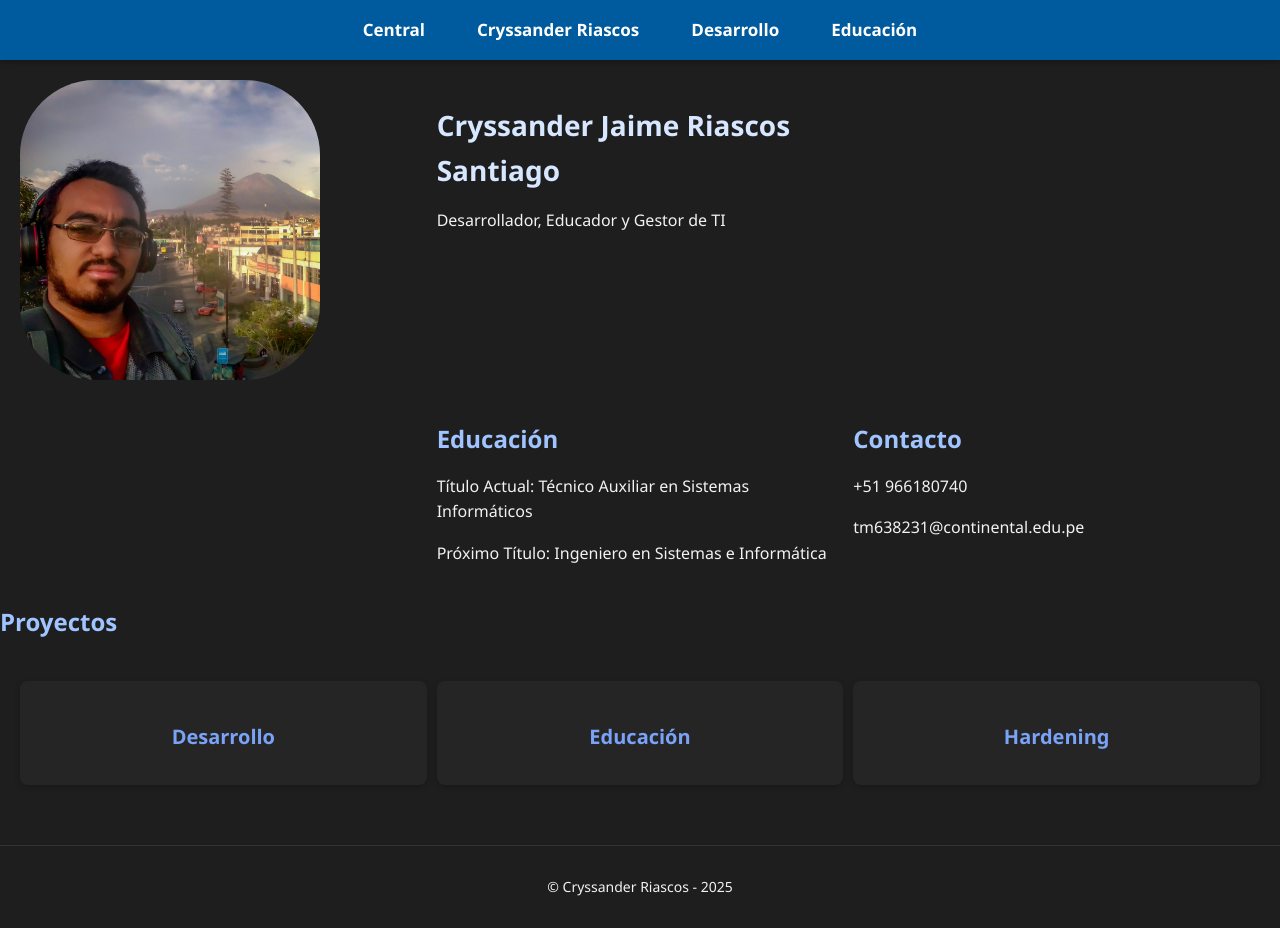
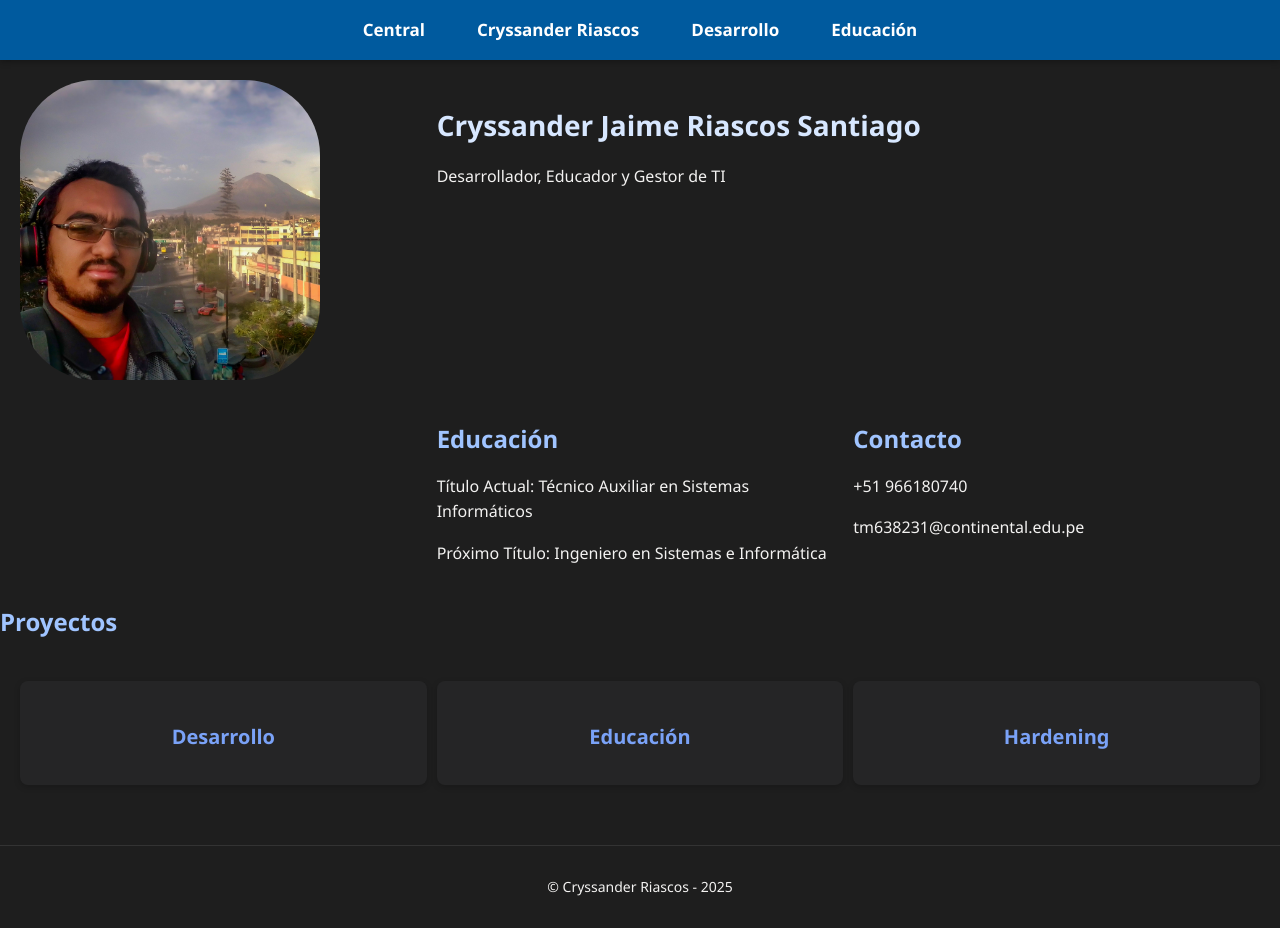
Before and after one commit to rlaricorcontinental/grupo8nrc23730, a Jekyll site: the page built from TM638231/index.md, in a window 1280 px wide. Built offline with Jekyll 4.4.1, drawn with Linux system fonts in a browser that asks for light colours.

Commit message:
Update tm638231-index.html

```diff
--- a/_layouts/tm638231-index.html
+++ b/_layouts/tm638231-index.html
@@ -35,7 +35,7 @@
     <section class="perfil">
         <div class="grid-container3">
             <img src="/grupo8nrc23730/TM638231/perfil.jpg" alt="Foto de perfil" class="profile-pic">
-            <div>
+            <div style="grid-column: span 2;">
                 <h1>{{ page.nombre }}</h1>
                 <p>{{ page.descripcion }}</p>
             </div>
```
